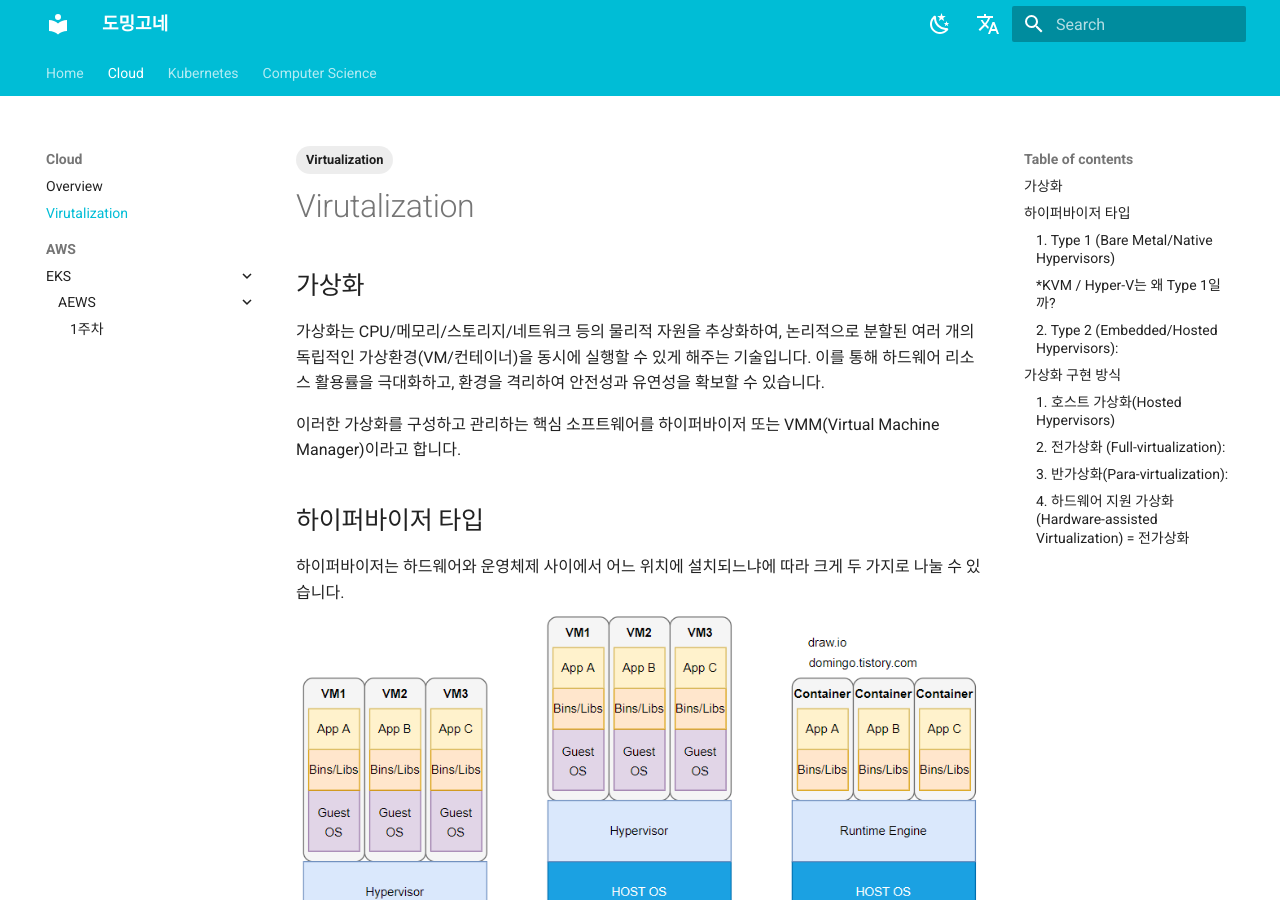
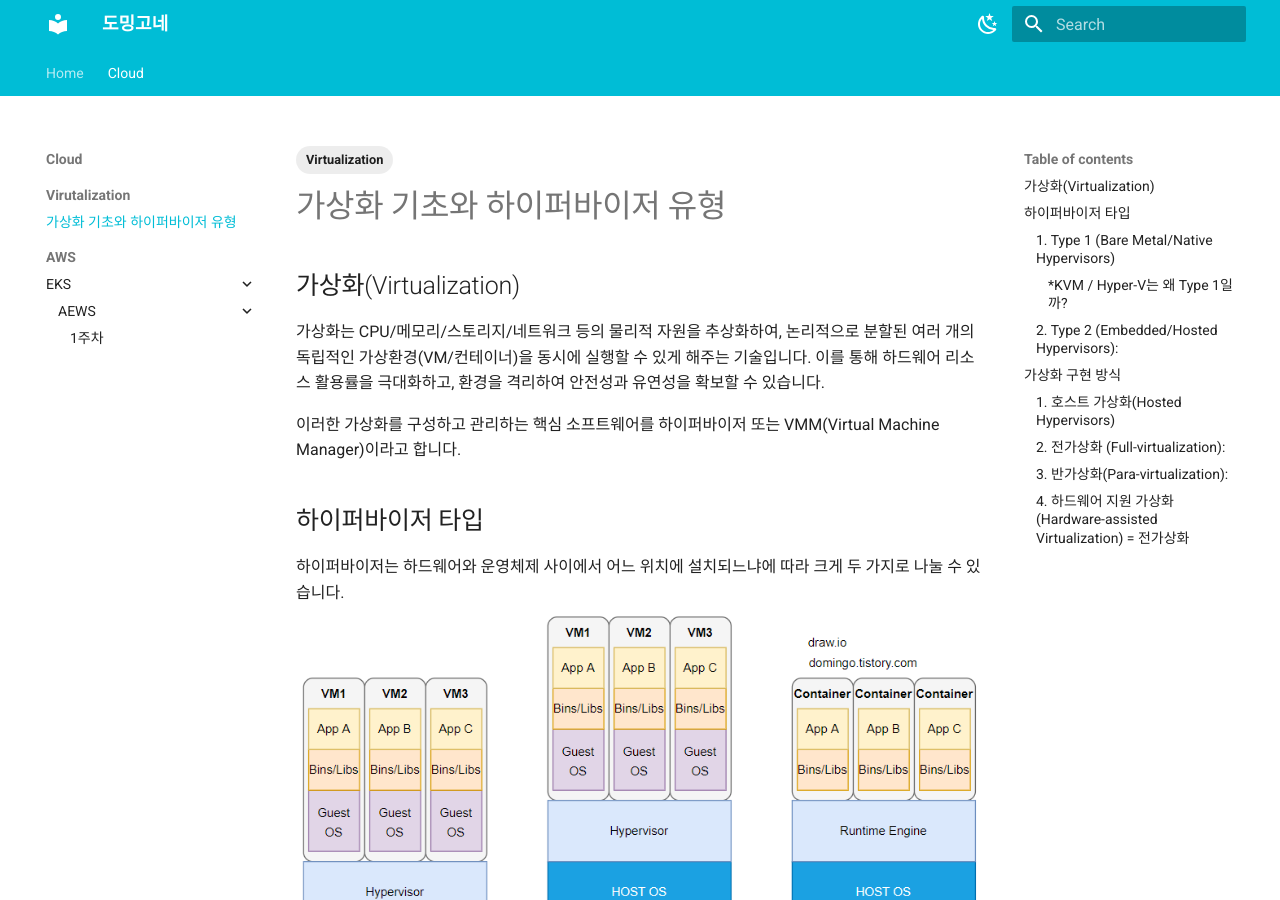
Before and after one commit to syloa/syloa.github.io, an MkDocs documentation site: the page built from docs/cloud/virtualization/virtualization_01.md, in a window 1280 px wide and 900 px high. Built offline with MkDocs 1.6.1 and Material for MkDocs 9.7.7, drawn with Linux system fonts in a browser that asks for light colours; comment, search, counter and statistics services are not loaded.

Commit message:
20260315

```diff
--- a/docs/Cloud/Virtualization.md
+++ b/docs/cloud/virtualization/virtualization_01.md
@@ -1,24 +1,24 @@
 ---
-title: 가상화 개념
+title: 가상화 기초와 하이퍼바이저 유형
 date: 2026-03-14
 tags:
   - Virtualization
 ---
-## 가상화
+## 가상화(Virtualization)
 가상화는 CPU/메모리/스토리지/네트워크 등의 물리적 자원을 추상화하여, 논리적으로 분할된 여러 개의 독립적인 가상환경(VM/컨테이너)을 동시에 실행할 수 있게 해주는 기술입니다. 이를 통해 하드웨어 리소스 활용률을 극대화하고, 환경을 격리하여 안전성과 유연성을 확보할 수 있습니다.
 
 이러한 가상화를 구성하고 관리하는 핵심 소프트웨어를 하이퍼바이저 또는 VMM(Virtual Machine Manager)이라고 합니다.
 
 ## 하이퍼바이저 타입
 하이퍼바이저는 하드웨어와 운영체제 사이에서 어느 위치에 설치되느냐에 따라 크게 두 가지로 나눌 수 있습니다.
-![HyperVisor Type](/images/hypervisor_type.png)
+![HyperVisor Type](../../images/hypervisor_type.png)
 
 ### 1. Type 1 (Bare Metal/Native Hypervisors)
 - Type 1 하이퍼바이저는 운영체제 없이 하이퍼바이저가 하드웨어 계층 위에서 직접 동작하며, 여러 게스트 운영체제와 그에 할당된 하드웨어 자원(가상 CPU, 가상 메모리, 가상 디스크, 가상 네트워크 등)을 관리합니다.
 - 게스트 OS가 하드웨어 자원을 요청할 때, 하이퍼바이저가 직접적으로 하드웨어에 명령어를 직접 전달하여 오버헤드가 적습니다.
 - 대표 솔루션으로 VMWare ESXi, Microsoft Hyper-V, Liunx KVM, Citrix Hypervisor(구 XenServer, 젠서버) 등이 있습니다.
 
-### *KVM / Hyper-V는 왜 Type 1일까?
+#### *KVM / Hyper-V는 왜 Type 1일까?
 - 리눅스 기반의 KVM과 윈도우 기반의 Hyper-V는 하드웨어 위에서 하이퍼바이저가 직접 실행되는 Type 1에 속하지만 Host OS가 존재합니다.
 - 리눅스나 윈도우 같은 Host OS가 존재하지만, 기능 활성화 시 Host OS가 가상화 계층 위에서 실행되는 구조를 가지므로 Type 1으로 분류됩니다.
 
--- a/mkdocs.yml
+++ b/mkdocs.yml
@@ -2,6 +2,7 @@ site_name: 도밍고네
 site_description: 클라우드/인프라에 대해 기록하는 기술 블로그입니다.
 site_author: 이시영
 site_url: https://syloa.github.io
+
 theme:
   name: material
   features:
@@ -36,32 +37,34 @@ plugins:
   #     minify_css: true
   #     minify_js: true
   - tags:
-      tags_file: tags.md
+      tags_file: index.md
 
 
 extra:
-  alternate:
-    - name: 한국어
-      link: /
-      lang: ko
-    - name: English
-      link: /en/
-      lang: en
+  # alternate:
+  #   - name: 한국어
+  #     link: /
+  #     lang: ko
+  #   - name: English
+  #     link: /en/
+  #     lang: en
   generator: false
   meta:
     google-site-verification: "google-site-verification=Z8ZH9TF33fanUzlKxd0z2WZ9QI467VLNQ6CQ36er_Wc"
 
 nav:
-  - Home: tags.md
+  - Home: index.md
   - Cloud:
-      - Overview: Cloud/Overview.md
-      - Virutalization: Cloud/Virtualization.md
+      - Virutalization:
+        - 가상화 기초와 하이퍼바이저 유형: cloud/virtualization/virtualization_01.md
+        # - AWS의 가상화 기술: cloud/virtualization/virtualization_02.md
+        # - 컨테이너와 가상 머신의 차이점: cloud/virtualization/virtualization_03.md
       - AWS:
         - EKS:
           - AEWS:
-            - 1주차: Cloud/AWS/EKS/AEWS/AEWS 1주차.md
-  - Kubernetes: Kubernetes/01.md
-  - Computer Science:
-    - Database System: Computer Science/Database/01.md
-    - Discrete Mathematics: Computer Science/Discrete_Mathematics/01.md
-    - Security: Computer Science/Computer_Security/01.md
+            - 1주차: cloud/aws/eks/aews/aews-week01.md
+  # - Kubernetes: kubernetes/01.md
+  # - CS:
+  #   - Database System: cs/database/01.md
+  #   - Discrete Mathematics: cs/discrete mathematics/01.md
+  #   - Security: cs/security/01.md
```
Also changed, not shown: docs/Cloud/Overview.md (deleted, +0 -6 lines), docs/index.md (added, +17 -0 lines), docs/tags.md (deleted, +0 -4 lines), docs/cs/database/01.md (added), docs/cs/discrete mathematics/01.md (added), docs/cs/security/01.md (added).
